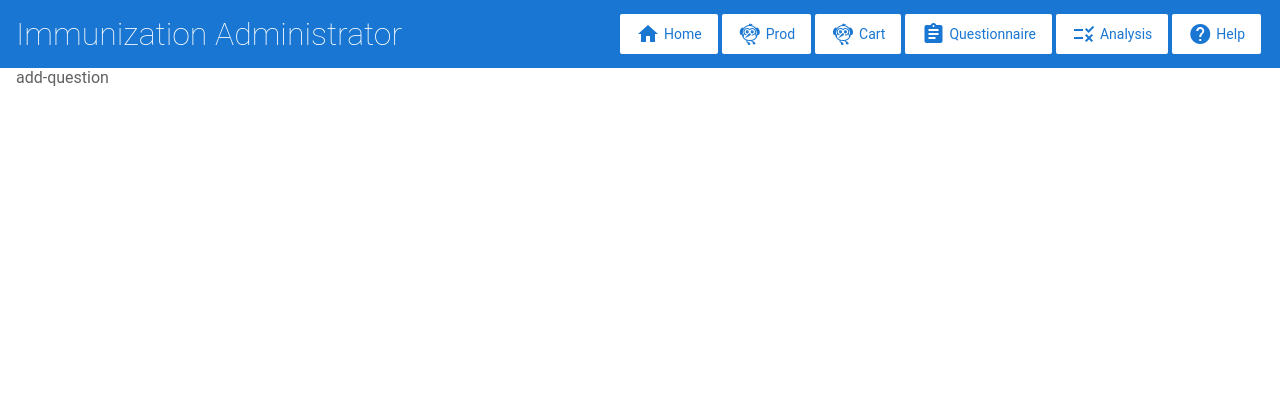
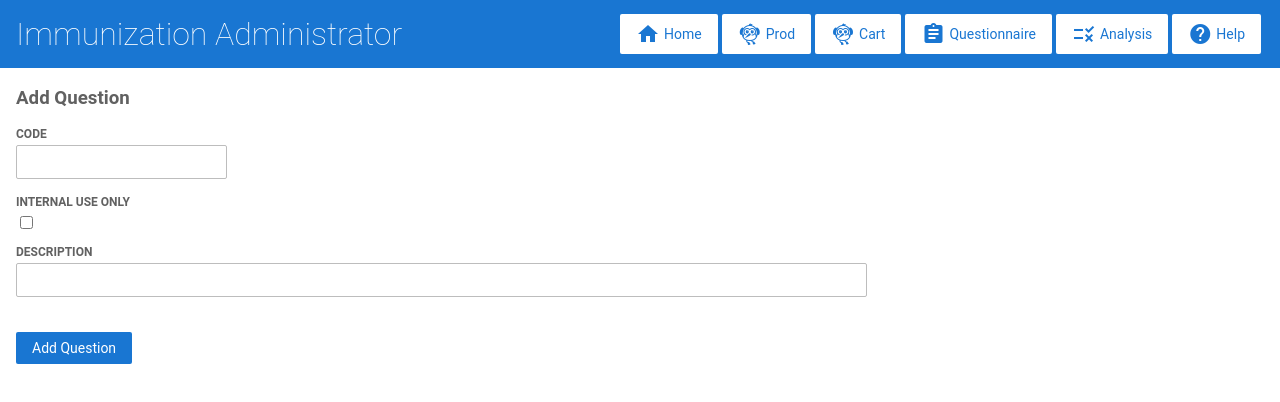
Before and after one commit to TwistyPassages/immunization-admin, an Angular app: page /question in a window 1280 px wide. Shown: the top 402 px of the page. Built offline with nearby package versions, Linux system fonts and the light colour scheme.

Commit message:
Added missing files

```diff
--- a/src/app/add-question/add-question.component.html
+++ b/src/app/add-question/add-question.component.html
@@ -1 +1,30 @@
-add-question
+<h3>Add Question</h3>
+
+
+<form [formGroup]="addQuestionForm" (ngSubmit)="onSubmit()">
+
+  <div>
+    <label for="code">
+      Code
+    </label>
+    <input id="code" type="text" formControlName="code">
+  </div>
+
+  <div>
+    <label for="internal">
+      Internal Use Only
+    </label>
+    <input id="internal" type="checkbox" formControlName="internal">
+  </div>
+
+  <div>
+    <label for="description">
+      Description
+    </label>
+    <input id="description" type="text" formControlName="description" size="100">
+  </div>
+
+  <br />
+  <button class="button" type="submit">Add Question</button>
+
+</form>
--- a/src/app/save-questionnaire/save-questionnaire.component.html
+++ b/src/app/save-questionnaire/save-questionnaire.component.html
@@ -9,3 +9,7 @@
           " cols="300">
 {{jsonText}}
 </textarea>
+
+<button (click)="saveQuestion()">
+    Save
+  </button>
```
